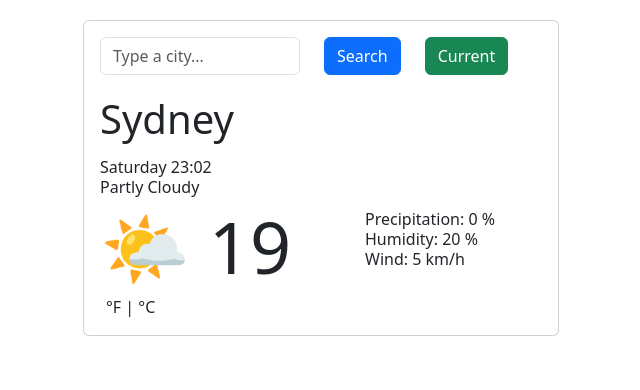
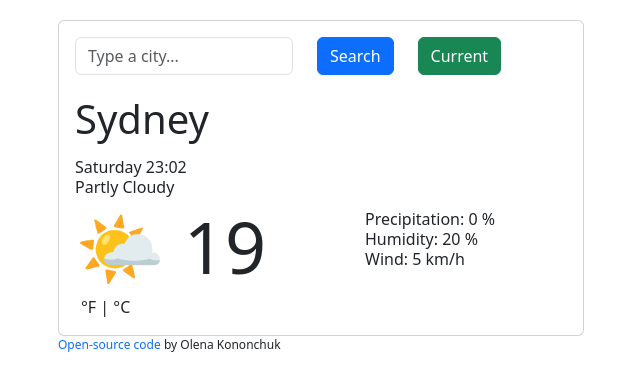
Before and after one commit to evakononchuk/SheCodes_app, a plain HTML site: page index.html in a window 1280 px wide. Shown: the whole page, without its empty margins (319-959 px from the left). Drawn offline with nearby package versions, Linux system fonts and the light colour scheme.

Commit message:
add link to open-source code

```diff
--- a/index.html
+++ b/index.html
@@ -78,6 +78,12 @@
           </div>
         </div>
       </div>
+      <p>
+        <a href="https://github.com/evakononchuk/SheCodes_app"
+          >Open-source code</a
+        >
+        by Olena Kononchuk
+      </p>
     </div>
     <script src="src/index.js"></script>
   </body>
--- a/src/styles.css
+++ b/src/styles.css
@@ -1,6 +1,6 @@
 .container {
   margin-top: 20px;
-  max-width: 500px;
+  max-width: 550px;
 }
 
 .temperature {
@@ -41,3 +41,16 @@
 .search {
   flex: 1 1 200px;
 }
+
+p {
+  font-size: 12px;
+  text-align: left;
+}
+
+a {
+  text-decoration: none;
+}
+
+a:hover {
+  text-decoration: underline;
+}
```
